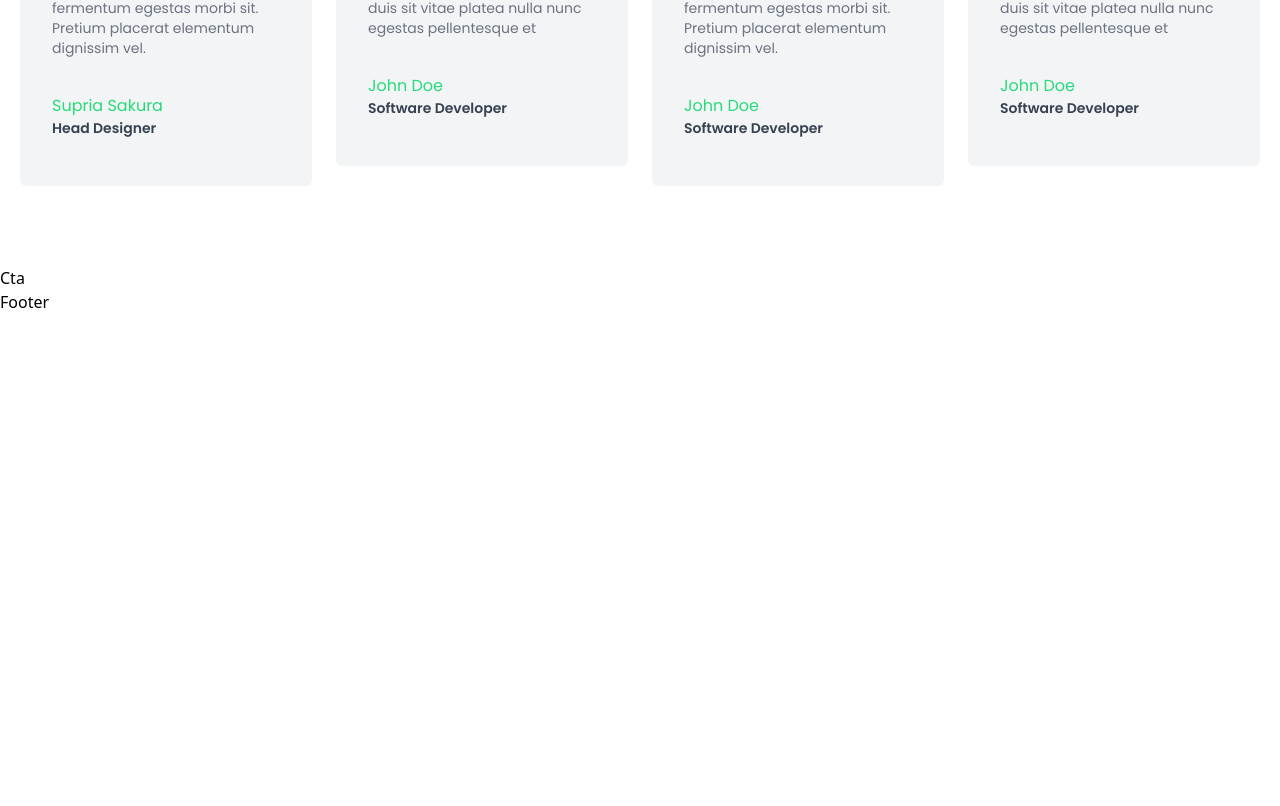
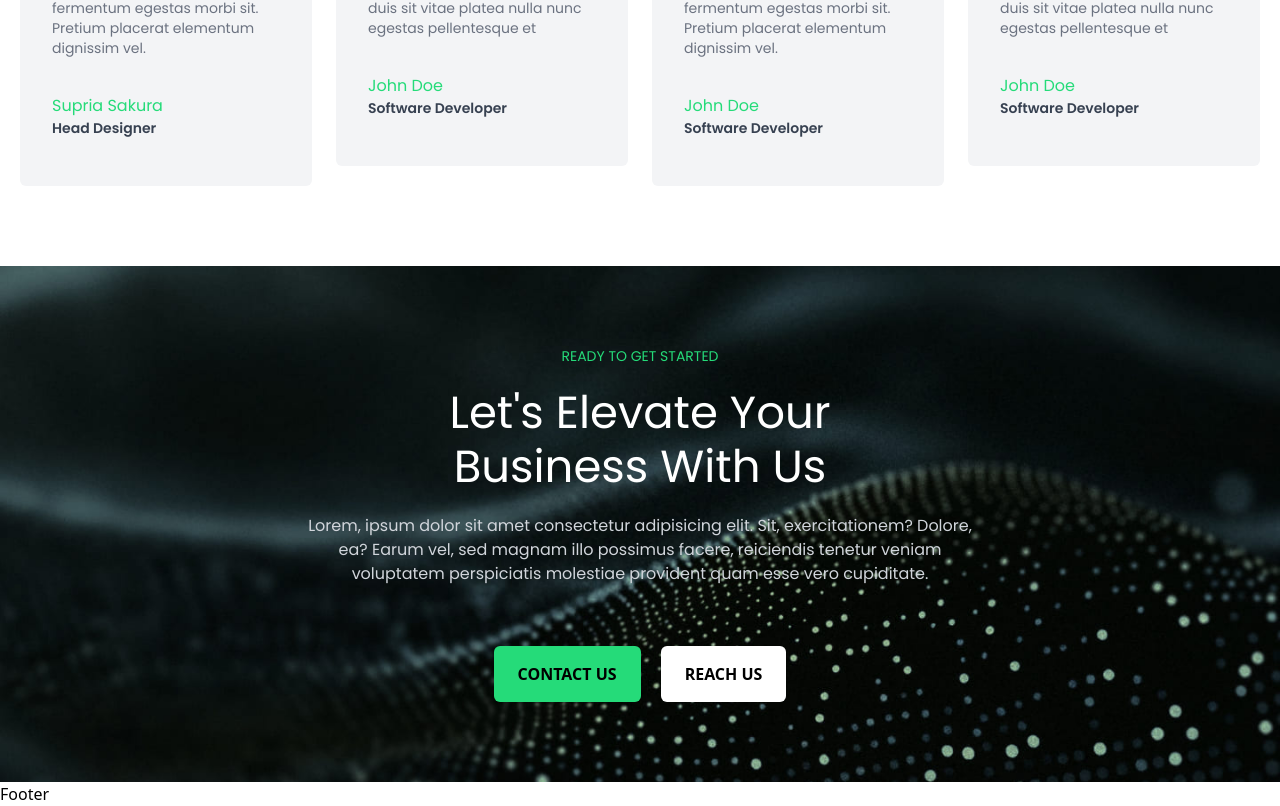
Before and after one commit to sackoba11/digital-agency, a React (Create React App) app: page / in a window 1280 px wide. Shown: the part 5662-6468 px from the top of the page. Before the commit the page ends 5976 px from the top, so only its background shows below. Built offline with nearby package versions, Linux system fonts and the light colour scheme; a web font is replaced by a local one.

Commit message:
add Cta component UI

```diff
--- a/src/sections/Cta.jsx
+++ b/src/sections/Cta.jsx
@@ -1,7 +1,43 @@
-import React from 'react'
+import React, {useEffect} from 'react'
+import backgroundImage from '../assets/hero_bg.jpg';
+import AOS from 'aos';
+import 'aos/dist/aos.css';
 
 export const Cta = () => {
+
+  useEffect(() => {
+    AOS.init({ duration: 800,
+      delay: 200,
+      once: false,
+    });
+  }, []);
+
   return (
-    <div>Cta</div>
+    <div id='content' className='w-full h-auto flex flex-col items-center
+    justify-center lg:px-[80px] px-[20px] lg:py-[80px] py-[40px] gap-[20px]
+    bg-cover bg-center' style={{ backgroundImage: `url(${backgroundImage})` }}>
+      <h1 data-aos='zoom-in' data-aos-delay='50' className='text-themegreen uppercase text-sm font-poppins'>
+        Ready to Get Started
+      </h1>
+      <h1 data-aos='zoom-in' data-aos-delay='100'  className='text-white lg:text-[45px] text-[30px] capitalize leading-[1.2em] font-poppins lg:w-[50%] w-full text-center'>
+        Let's Elevate Your Business with Us
+      </h1>
+      <p data-aos='zoom-in' data-aos-delay='150'  className='text-gray-300 text-md font-poppins lg:w-[60%] w-full text-center'>Lorem, ipsum dolor sit amet consectetur adipisicing elit. Sit, exercitationem?
+        Dolore, ea? Earum vel, sed magnam illo possimus facere, reiciendis tenetur veniam voluptatem
+         perspiciatis molestiae provident quam esse vero cupiditate.
+      </p>
+      <div data-aos='slide-up' data-aos-delay='200'
+      id='two buttons'
+      className='flex lg:flex-row flex-col justify-center items-center lg:gap-5 gap-1 mt-5'
+      >
+        <button className='bg-themegreen hover:bg-white hover:text-black py-4 px-6 text-black text-md font-semibold mt-5 rounded-md  '>
+          CONTACT US
+        </button>
+        <button className='bg-white hover:bg-themegreen hover:text-black py-4 px-6 text-black text-md font-semibold mt-5 rounded-md  '>
+           REACH US
+        </button>
+      </div>
+
+    </div>
   )
 }
```
